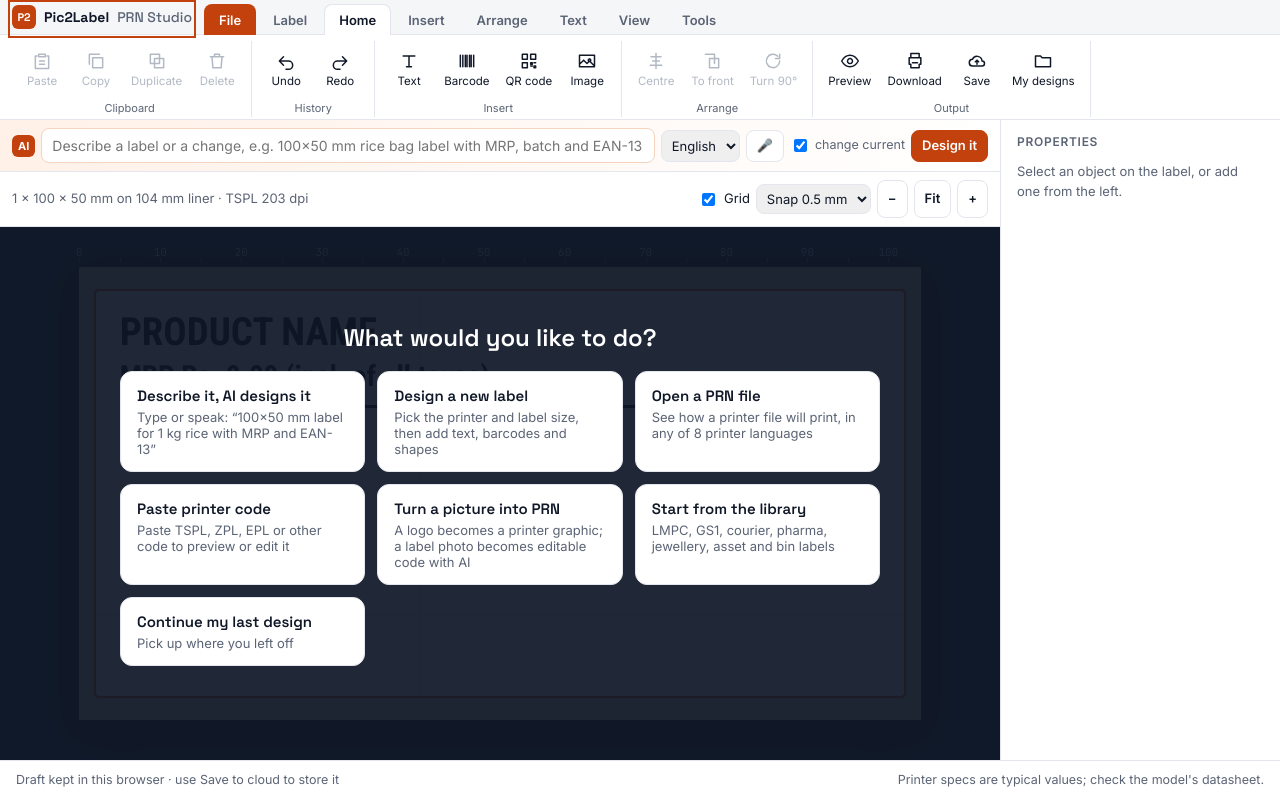
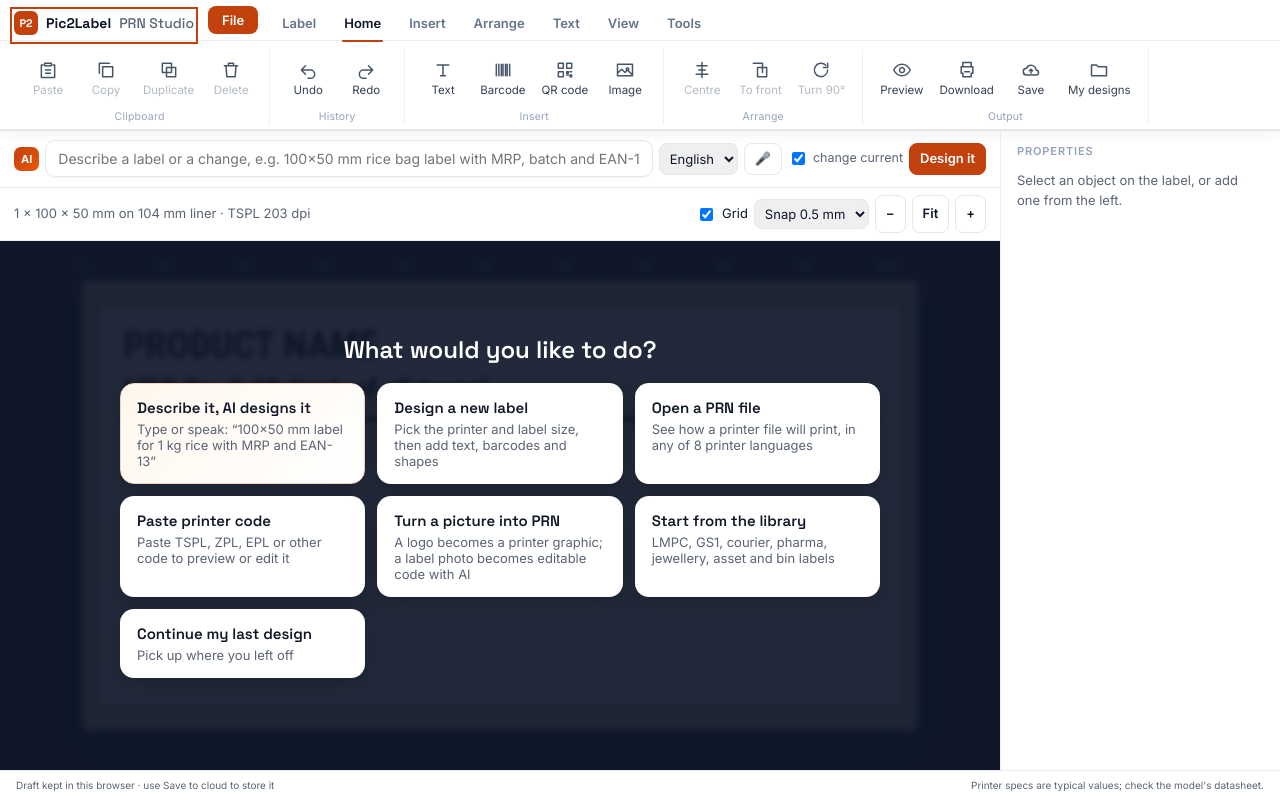
Before and after one commit to sbatra65-blip/prn-preview, a plain HTML site: page public/index.html in a window 1280 px wide. Drawn offline with Linux system fonts and the light colour scheme.

Commit message:
App: modern visual pass; AI text auto-fits the label width
Co-Authored-By: Claude Opus 5.5 <noreply@anthropic.com>
Claude-Session: https://claude.ai/code/session_01Aoey5Emc67kwPcgUpPwNNs

```diff
--- a/public/index.html
+++ b/public/index.html
@@ -348,6 +348,48 @@ body.appmode .dz-ribbon .rt .rbrand { display: flex; }
   .dz-side, .dz-props { border: 0; border-bottom: 1px solid var(--line); overflow: visible; }
   .dz-head h2 { flex-basis: 100%; }
 }
+/* ---------- app shell: modern software look ---------- */
+body.appmode { background: #eef0f4; }
+body.appmode dialog.dz { background: #f6f7f9; color: #0f172a; font-family: Inter, system-ui, sans-serif; }
+.dz-ribbon { box-shadow: 0 1px 0 #e5e7eb, 0 4px 14px rgba(15, 23, 42, .05); }
+.dz-ribbon .rt { background: #fff; border-bottom: 1px solid #eceef2; padding: 6px 14px 0; gap: 4px; align-items: flex-end; }
+.dz-ribbon .rt button { border: 0; border-radius: 0; padding: 9px 12px 10px; color: #64748b; font-weight: 600; position: relative; background: none; }
+.dz-ribbon .rt button:hover { color: #0f172a; }
+.dz-ribbon .rt button[aria-selected="true"] { color: #0f172a; background: none; }
+.dz-ribbon .rt button[aria-selected="true"]::after { content: ""; position: absolute; left: 10px; right: 10px; bottom: -1px; height: 2.5px; border-radius: 2px; background: var(--accent); }
+.dz-ribbon .rt .rfile { color: #fff; background: var(--accent); border-radius: 8px; padding: 6px 14px; margin: 0 8px 6px 0; }
+.dz-ribbon .rt .rfile:hover { color: #fff; }
+.dz-ribbon .rbody, .dz-setup { background: #fff; padding: 8px 10px 4px; min-height: 88px; }
+.dz-ribbon .rg { border-right: 1px solid #eef0f3; padding: 0 10px; }
+.dz-ribbon .rb { color: #334155; border-radius: 10px; min-width: 56px; padding: 6px 6px 5px; }
+.dz-ribbon .rb svg { color: #475569; transition: transform .12s ease; }
+.dz-ribbon .rb:hover:not(:disabled) { background: #f1f5f9; border-color: transparent; color: #0f172a; }
+.dz-ribbon .rb:hover:not(:disabled) svg { color: var(--accent); transform: translateY(-1px); }
+.dz-ribbon .rb[aria-pressed="true"] { background: var(--accent-soft); border-color: transparent; color: var(--accent-ink); box-shadow: inset 0 0 0 1px var(--accent-line); }
+.dz-ribbon .rb[aria-pressed="true"] svg { color: var(--accent); }
+.dz-ribbon .rl { color: #94a3b8; font-size: 10.5px; letter-spacing: .02em; }
+.dz-ask { background: #fff; border-bottom: 1px solid #eceef2; padding: 10px 14px; }
+.dz-ask input#dzAskIn { border: 1px solid #e2e8f0; border-radius: 10px; padding: 9px 12px; box-shadow: 0 1px 2px rgba(15, 23, 42, .04); }
+.dz-ask input#dzAskIn:focus { outline: none; border-color: var(--accent); box-shadow: 0 0 0 3px rgba(194, 65, 12, .12); }
+.dz-ask .ai { background: linear-gradient(135deg, #c2410c, #ea580c); border-radius: 7px; padding: 5px 7px; }
+.dz-bar { background: #fff; border-bottom: 1px solid #eceef2; padding: 7px 14px; }
+.dz-main { background: #1b2230; }
+.dz-stage { background: radial-gradient(circle at 1px 1px, rgba(255, 255, 255, .06) 1px, transparent 0) 0 0 / 18px 18px; }
+.dz-paper { border-radius: 4px; box-shadow: 0 18px 50px rgba(0, 0, 0, .45), 0 0 0 1px rgba(255, 255, 255, .04); }
+.dz-props { background: #fff; border-left: 1px solid #eceef2; }
+.dz-side h3 { color: #94a3b8; font-size: 11px; letter-spacing: .08em; }
+.dz-f input, .dz-f select, .dz-f textarea { border-color: #e2e8f0; border-radius: 8px; }
+.dz-f input:focus, .dz-f select:focus, .dz-f textarea:focus { outline: none; border-color: var(--accent); box-shadow: 0 0 0 3px rgba(194, 65, 12, .1); }
+.dz-objs button { border-radius: 8px; }
+.dz-foot { background: #fff; border-top: 1px solid #eceef2; padding: 7px 16px; font-size: 12px; }
+.dz-setup input, .dz-setup select { border-color: #e2e8f0; border-radius: 8px; }
+.dz-drop { border-radius: 12px; border-color: #e5e7eb; box-shadow: 0 20px 50px rgba(15, 23, 42, .18); }
+.dz-welcome { background: rgba(15, 23, 42, .92); backdrop-filter: blur(3px); }
+.dz-welcome button { border-radius: 14px; border: 1px solid transparent; box-shadow: 0 6px 20px rgba(0, 0, 0, .18); transition: transform .12s ease; }
+.dz-welcome button:hover { transform: translateY(-2px); border-color: var(--accent); }
+.dz-welcome button[data-w="ai"] { background: linear-gradient(135deg, #fff7ed, #fff); border-color: var(--accent-line); }
+.dz-viewhost { background: #eef0f4; }
+@media (prefers-reduced-motion: reduce) { .dz-ribbon .rb svg, .dz-welcome button { transition: none; } }
 </style>
 </head>
 <body>
@@ -3307,6 +3349,11 @@ async function dzAsk(text) {
       if (it.type === "shape") Object.assign(it, { align: it.align || "center", maxH: 0, thickness: "thickness" in it ? it.thickness : 0.5 });
       if (it.type === "text" && !(it.h > 0)) it.h = 3; it.id = id++; return it;
     }).filter(Boolean);
+    const lwNow = dzLW();
+    for (const it of D.items) if (it.type === "text" && !dzRot(it) && !dzCurve(it) && !dzOnPath(it)) {
+      it.x = Math.max(1.5, it.x); const room = lwNow - 1.5 - it.x, w = dzTextW(it);
+      if (w > room && room > 3) it.h = Math.max(1.6, r1(it.h * room / w * 0.98));
+    }
     dz.seq = id; dz.sel = null; dzSetupForm(); dzProps(); dzSave(); for (const it of D.items) dzEnsureFont(it);
     msg.textContent = (j.reply || "Done.") + " · Undo (Ctrl+Z) to go back"; $("dzAskEdit").checked = true; $("dzAskIn").value = "";
     if (D.paper > D.mw) msg.textContent += ` · Note: ${D.paper} mm liner is wider than this printer takes.`;
```
